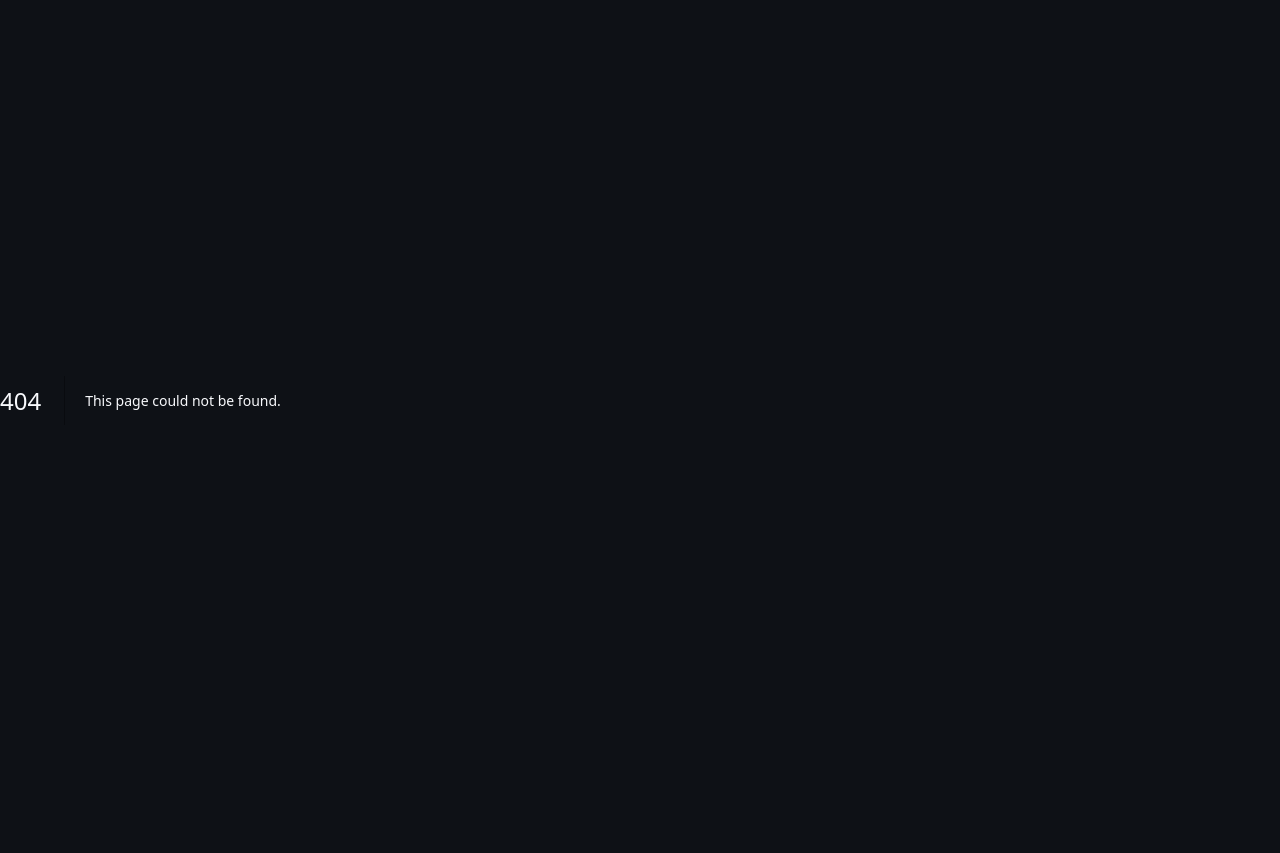
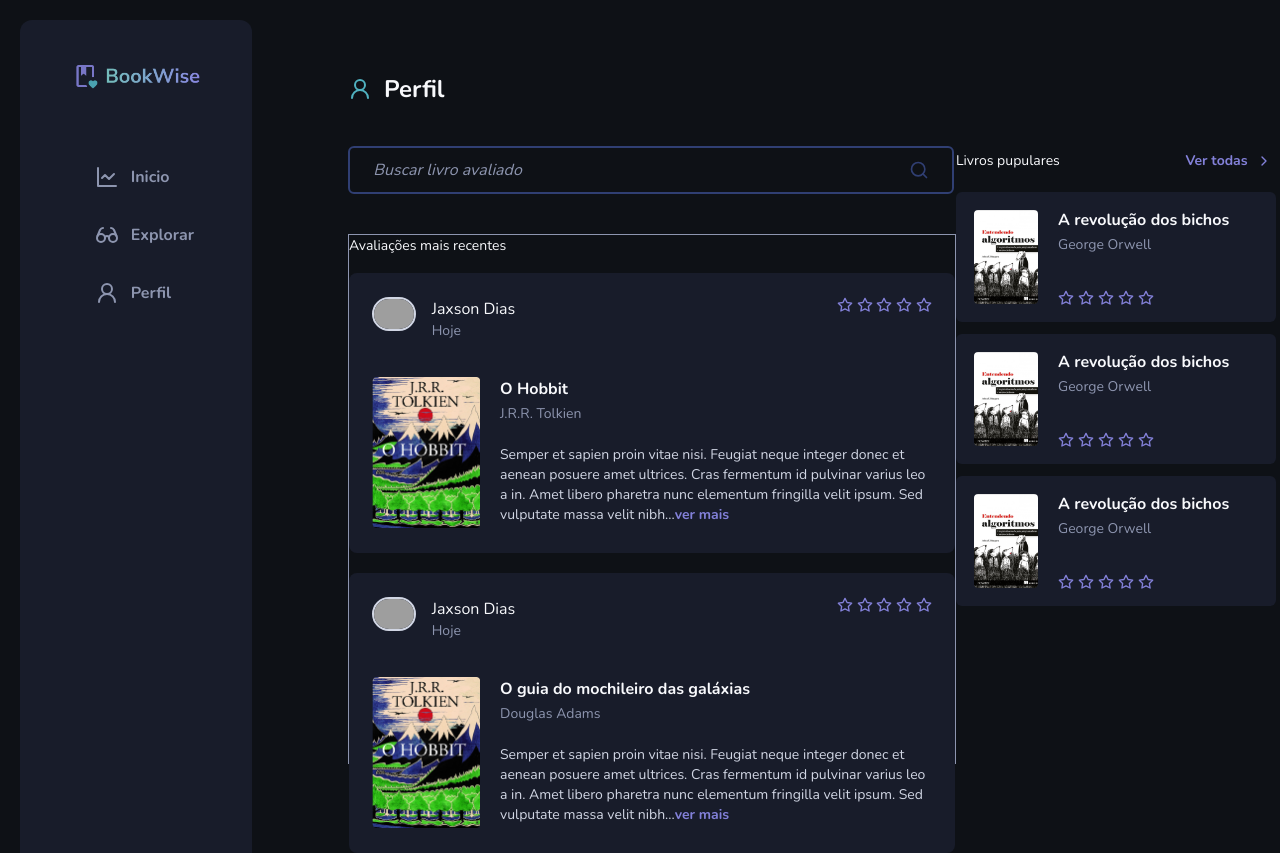
Before and after one commit to fagnersro/book-wise, a Next.js app in the folder web/book-wise/: page /start/profile in a window 1280 px wide. Before the commit this address had no page. Shown: the top 853 px of the page. Before the commit the page ends 800 px from the top, so only its background shows below. Built offline with nearby package versions, Linux system fonts and the light colour scheme; grey boxes are pictures that could not be loaded.

Commit message:
Visual structure - Profile page - SearchRateBook component

```diff
--- /dev/null
+++ b/web/book-wise/src/app/start/profile/page.tsx
@@ -0,0 +1,64 @@
+import PopularBooks from '@/components/PopularBooks'
+import RecentEstimateCard from '@/components/RecentEstimateCard'
+import SearchRatedBook from '@/components/SearchRatedBook'
+import { ChevronRight, User2 } from 'lucide-react'
+
+export default function PageProfile() {
+  return (
+    <section className="grid grid-cols-[38rem_auto]">
+      <main className="mt-[3.25rem]">
+        <header className="flex h-[2.125rem] w-[9.125rem] items-center">
+          <User2 className="mr-[0.75rem] h-[1.5rem] w-[1.5rem] text-green-100" />
+          <span className="text text-2xl font-bold text-gray-100">Perfil</span>
+        </header>
+
+        <div className="mt-[2.5rem] flex h-[3rem] w-[38rem] flex-col gap-4">
+          <SearchRatedBook />
+        </div>
+
+        <div className="mt-[2.5rem] h-[33.125rem] w-full border-[1px] border-gray-400">
+          <div className="flex h-[1.375rem] items-center">
+            <span className="text-sm text-gray-100">
+              Avaliações mais recentes
+            </span>
+          </div>
+          <RecentEstimateCard
+            book=""
+            title="O Hobbit"
+            subTitle="J.R.R. Tolkien"
+          />
+          <RecentEstimateCard
+            book=""
+            title="O guia do mochileiro das galáxias"
+            subTitle="Douglas Adams"
+          />
+          <RecentEstimateCard
+            book=""
+            title="14 Hábitos de Desenvolvedores Alta..."
+            subTitle="Zeno Rocha"
+          />
+        </div>
+      </main>
+      <div className="m-[0_auto] mt-[7.875rem] h-[37.625rem] w-[20.25rem]">
+        <div className="flex h-[1.875rem] w-full items-center justify-between">
+          <span className="text-sm font-normal">Livros pupulares</span>
+          <div className="flex h-full w-[6.438rem] items-center justify-between rounded-md text-purple-100 hover:bg-purple-900">
+            <a
+              className="flex h-full w-full items-center justify-center gap-[0.5rem] text-sm font-bold"
+              href=""
+            >
+              Ver todas
+              <ChevronRight className="h-[1rem] w-[1rem]" />
+            </a>
+          </div>
+        </div>
+
+        <div className="mt-4 flex h-[34.75rem] w-full flex-col gap-3">
+          <PopularBooks />
+          <PopularBooks />
+          <PopularBooks />
+        </div>
+      </div>
+    </section>
+  )
+}
--- /dev/null
+++ b/web/book-wise/src/components/SearchRatedBook.tsx
@@ -0,0 +1,19 @@
+import { Search } from 'lucide-react'
+
+export default function SearchRatedBook() {
+  return (
+    <label className="flex h-[3rem] w-[37.90rem] items-center justify-center rounded-md border-[2px] border-gray-500">
+      <span className="sr-only">Search</span>
+      <span className="flex items-center gap-2">
+        <input
+          className="w-[33rem] border-none bg-transparent text-gray-400 outline-none placeholder:italic placeholder:text-gray-400"
+          type="text"
+          placeholder="Buscar livro avaliado"
+        />
+        <span>
+          <Search className="h-5 w-5 text-gray-500" />
+        </span>
+      </span>
+    </label>
+  )
+}
```
